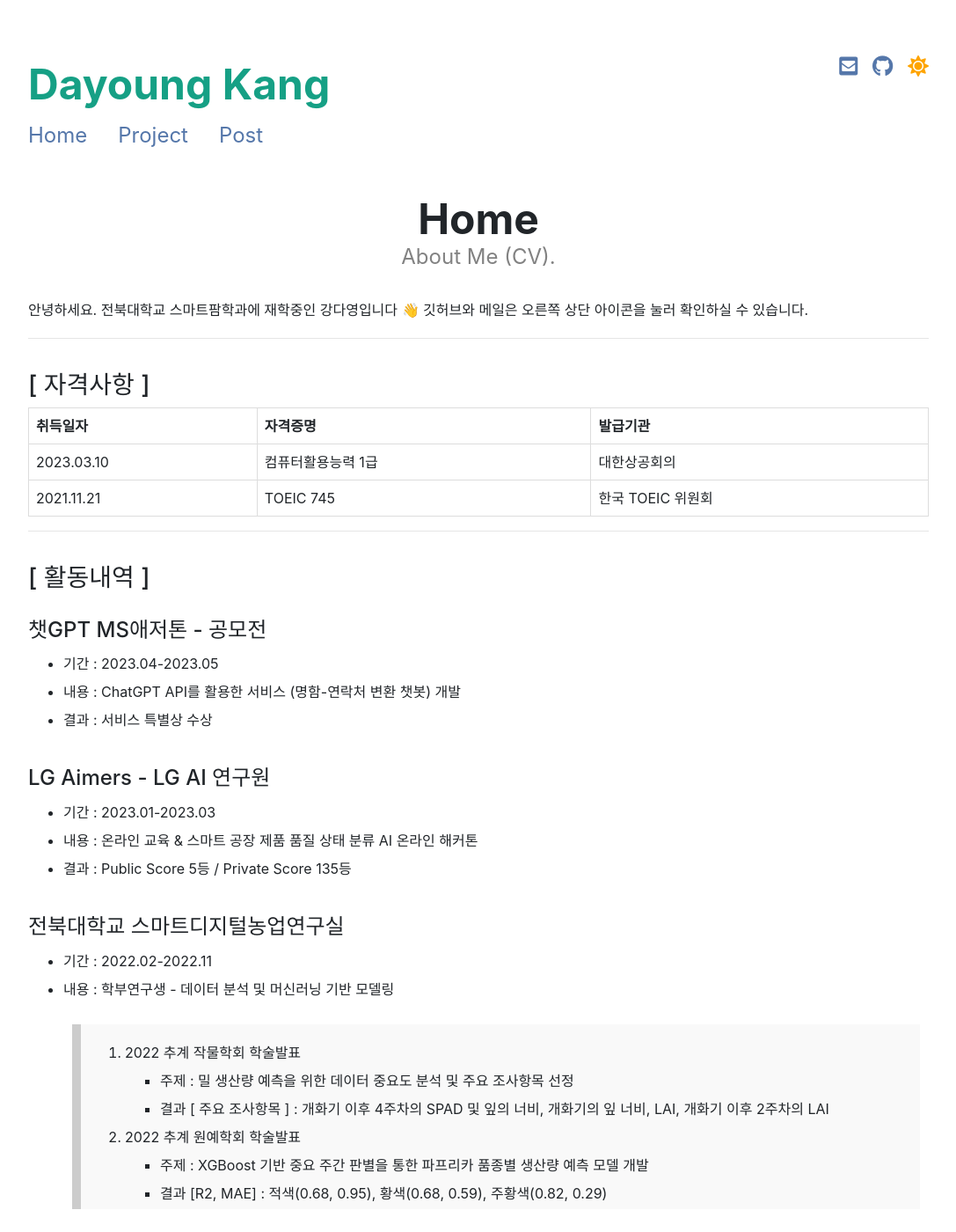
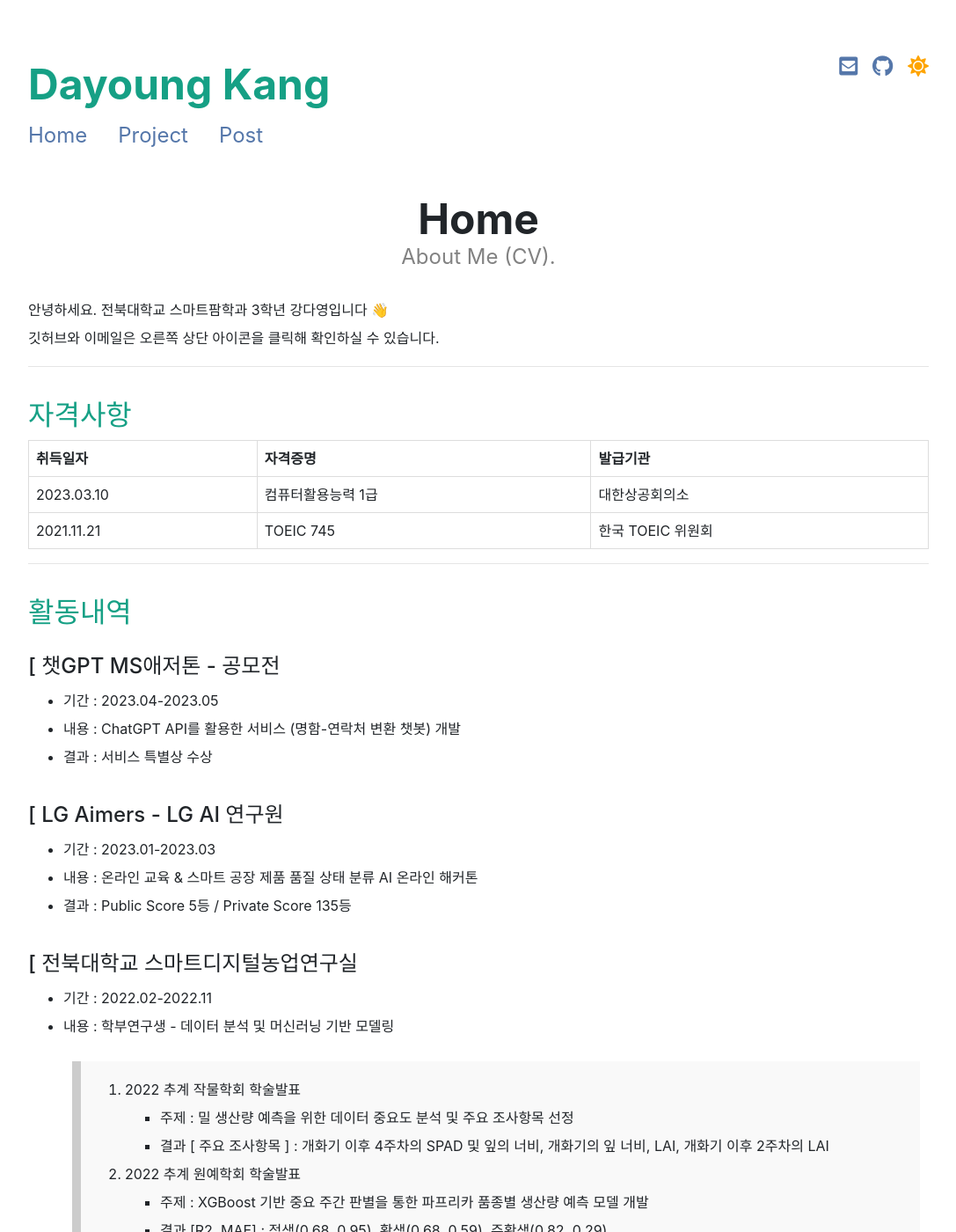
Before and after one commit to riverallzero/riverallzero.github.io, a Jekyll site: the page built from index.md, in a window 1280 px wide and 1400 px high. Shown: the whole window at 88% size, without its empty margins (96-1183 px from the left). Built offline with Jekyll 4.4.1, drawn with Linux system fonts in a browser that asks for light colours; nearby versions of some CDN libraries; a style sheet for code colours, icons or effects is not loaded.

Commit message:
Update index

```diff
--- a/index.md
+++ b/index.md
@@ -8,34 +8,34 @@ sitemap:
   priority: 1.0
 ---
 
-안녕하세요. 전북대학교 스마트팜학과에 재학중인 강다영입니다 👋
-깃허브와 메일은 오른쪽 상단 아이콘을 눌러 확인하실 수 있습니다.
+안녕하세요. 전북대학교 스마트팜학과 3학년 강다영입니다 👋<br/>
+깃허브와 이메일은 오른쪽 상단 아이콘을 클릭해 확인하실 수 있습니다.
 
 ---
 
-### [ 자격사항 ]
+<h2 style="color:#16a085">자격사항</h2>
 
- 취득일자       |자격증명      | 발급기관         |
----------|------------|--------------|
- 2023.03.10 | 컴퓨터활용능력 1급 | 대한상공회의       |
+취득일자   |자격증명      | 발급기관        |
+---------|------------|-------------|
+2023.03.10 | 컴퓨터활용능력 1급 | 대한상공회의소      |
 2021.11.21 | TOEIC 745  | 한국 TOEIC 위원회 |
 
 ---
 
-### [ 활동내역 ]
+<h2 style="color:#16a085">활동내역</h2>
 
-#### 챗GPT MS애저톤 - 공모전
+#### [ 챗GPT MS애저톤 - 공모전
   - 기간 : 2023.04-2023.05
   - 내용 : ChatGPT API를 활용한 서비스 (명함-연락처 변환 챗봇) 개발
   - 결과 : 서비스 특별상 수상
 
 
-#### LG Aimers - LG AI 연구원
+#### [ LG Aimers - LG AI 연구원
   - 기간 : 2023.01-2023.03
   - 내용 : 온라인 교육 & 스마트 공장 제품 품질 상태 분류 AI 온라인 해커톤
   - 결과 : Public Score 5등 / Private Score 135등
 
-#### 전북대학교 스마트디지털농업연구실
+#### [ 전북대학교 스마트디지털농업연구실
   - 기간 : 2022.02-2022.11
   - 내용 : 학부연구생 - 데이터 분석 및 머신러닝 기반 모델링
   > 1. 2022 추계 작물학회 학술발표
```
